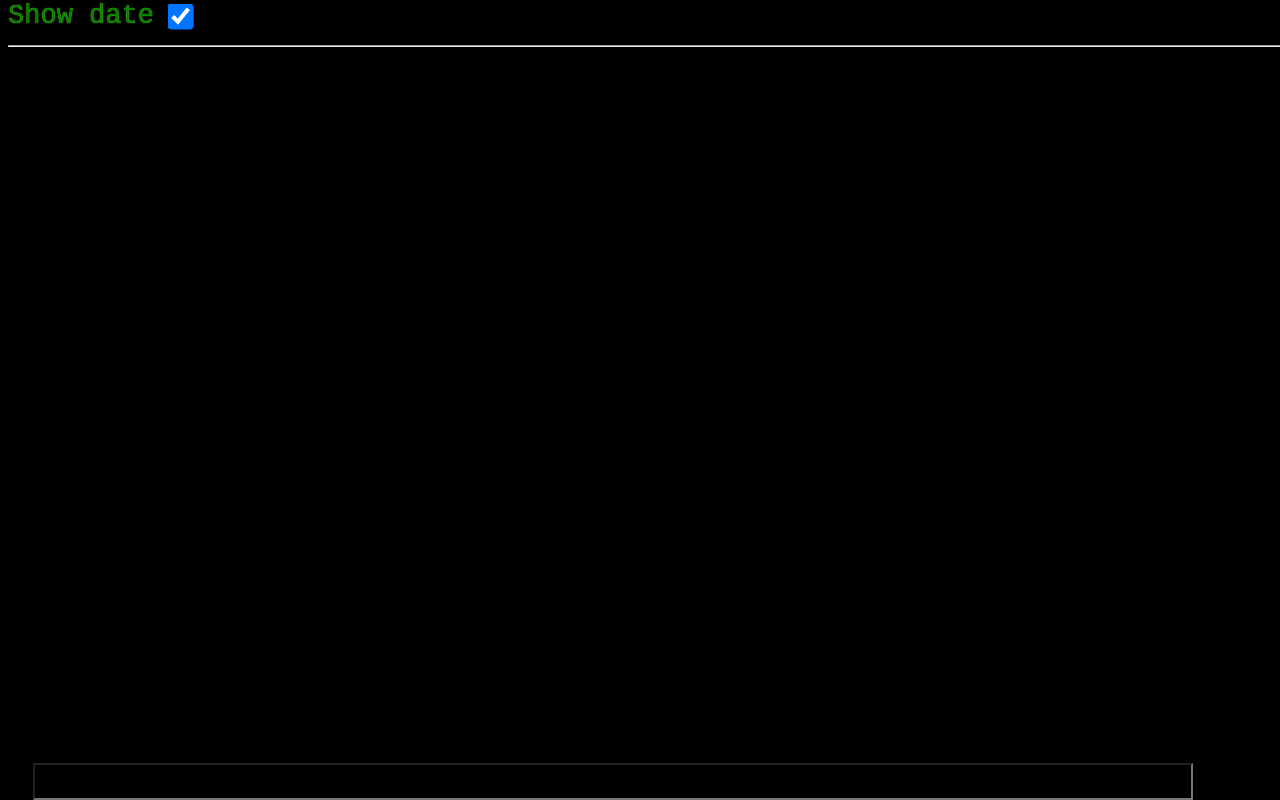
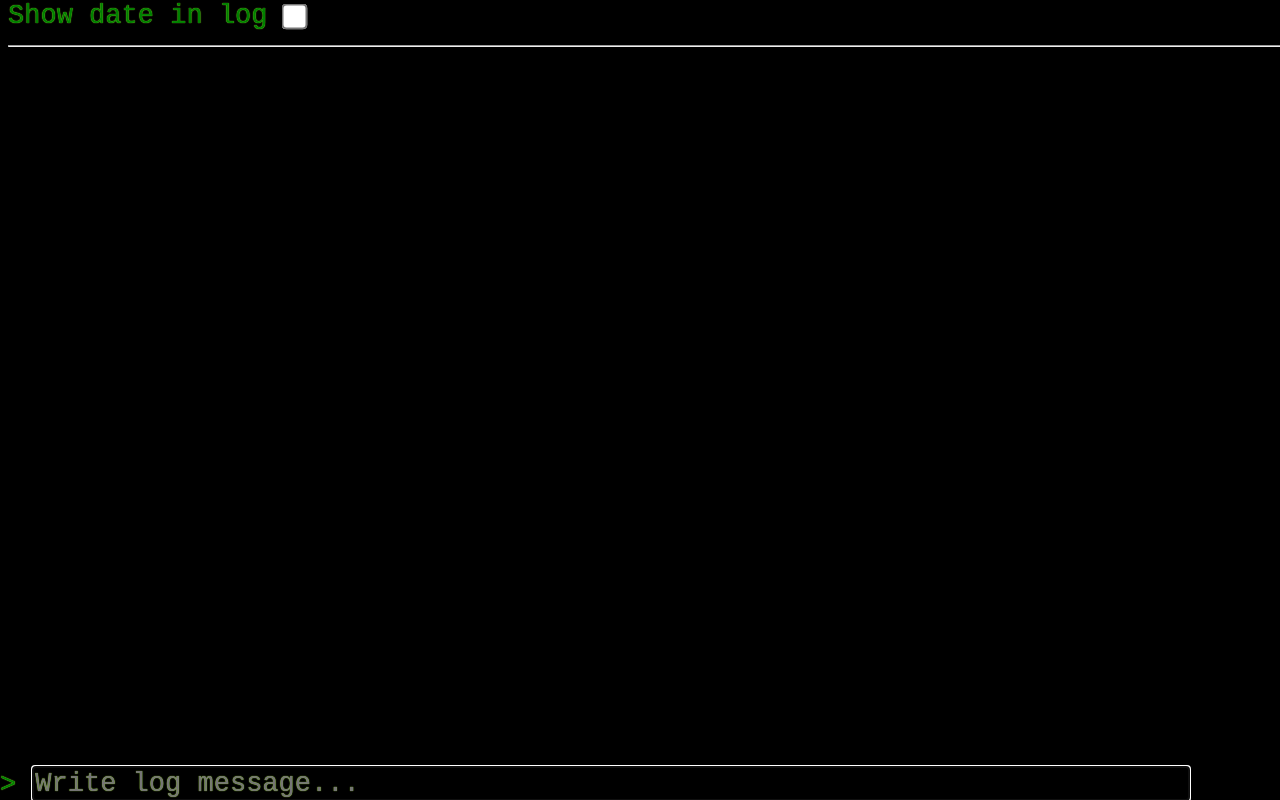
Before and after one commit to morkolai/logbook, a plain HTML site: page index.html in a window 1280 px wide. Drawn offline with nearby package versions, Linux system fonts and the light colour scheme.

Commit message:
improved prompt

```diff
--- a/index.html
+++ b/index.html
@@ -9,17 +9,20 @@
 
   <body>
       <div id="header">
-          <label>Show date</label>
-          <input type="checkbox" id="dateSetting" checked>
+          <label>Show date in log</label>
+          <input type="checkbox" id="dateSetting">
           <hr/>
       </div>
       <div id=main-content>
         <table id="log"></table>
-        <input type="text" id="input" />
+        <p id="prompt">></p>
+        <input type="text" id="input" placeholder="Write log message..."/>
     </div>
   </body>
 
   <script>
+      document.getElementById('input').focus();
+
     function addLeadingZero(number) {
       number = number.toString();
       if (number.length <= 1) {
--- a/styles.css
+++ b/styles.css
@@ -19,6 +19,14 @@ td {
     width:90%;
     position: fixed;
     bottom: 0;
+    border: 0;
+}
+
+#prompt {
+    position: fixed;
+    left: 0;
+    bottom: 0;
+    margin-bottom: 0;
 }
 
 #dateSetting {
```
